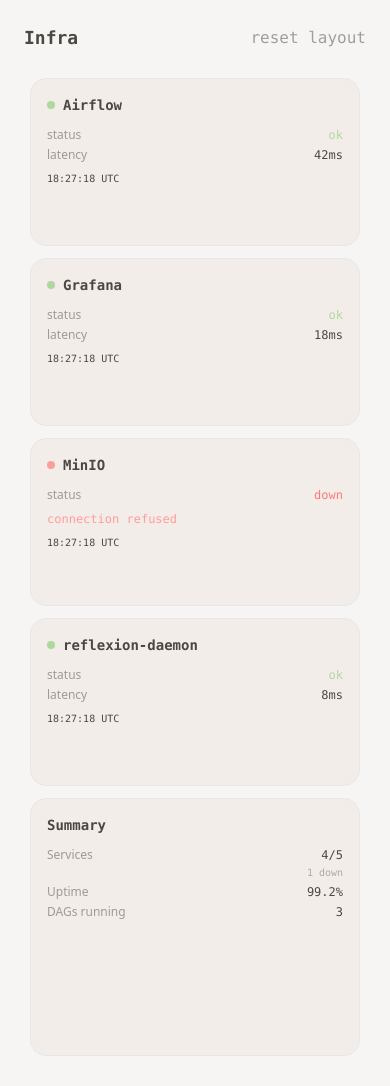
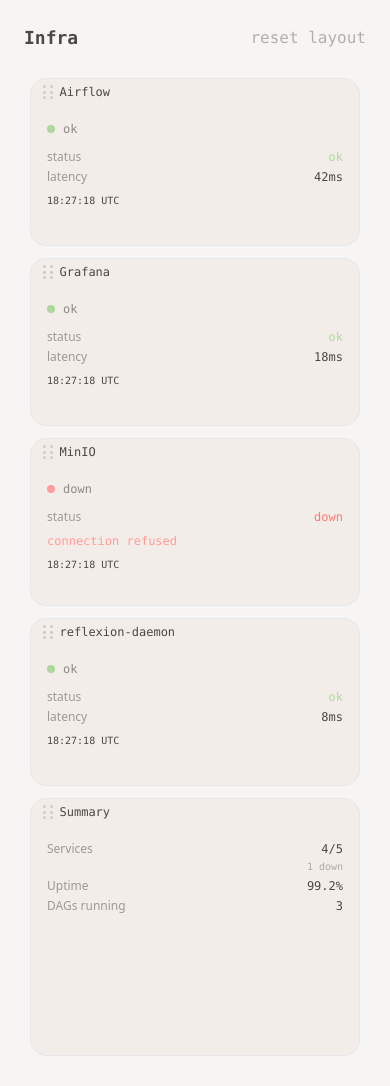
Before and after one commit to ikazen/enemy-controller, a FastAPI app: page / in a window 390 px wide. Shown: the part 64-1150 px from the top of the page. Run offline with FastAPI, Linux system fonts and the light colour scheme; some libraries are stand-ins or nearby versions.

Commit message:
feat: GridStack drag handle 스트립, resize dot 패턴, 모바일 정적 레이아웃

```diff
--- a/templates/base.html
+++ b/templates/base.html
@@ -11,8 +11,79 @@
   <script src="/static/htmx.min.js"></script>
   <script src="/static/gridstack-all.js"></script>
   <style>
-    .grid-stack-item-content { inset: 0; position: absolute; }
-    .grid-stack-item-content > .card { height: 100%; overflow-y: auto; }
+    /* GridStack item shell */
+    .grid-stack-item-content {
+      inset: 0;
+      position: absolute;
+      display: flex;
+      flex-direction: column;
+    }
+    .grid-stack-item-content > .card {
+      flex: 1;
+      min-height: 0;
+      overflow: hidden;
+      display: flex;
+      flex-direction: column;
+    }
+    .card-scroll { flex: 1; overflow-y: auto; min-height: 0; }
+
+    /* Drag handle strip */
+    .gs-drag-handle {
+      display: flex;
+      align-items: center;
+      gap: 6px;
+      padding: 5px 12px;
+      border-bottom: 1px solid oklch(var(--bc) / 0.08);
+      cursor: grab;
+      user-select: none;
+      flex-shrink: 0;
+      transition: background 0.15s;
+    }
+    .gs-drag-handle:hover { background: oklch(var(--bc) / 0.04); }
+    .gs-drag-handle:active { cursor: grabbing; }
+
+    .gs-drag-handle .grip {
+      display: grid;
+      grid-template-columns: repeat(2, 4px);
+      gap: 2.5px;
+      opacity: 0.2;
+      transition: opacity 0.15s;
+    }
+    .gs-drag-handle:hover .grip { opacity: 0.45; }
+    .gs-drag-handle .grip span {
+      width: 3px; height: 3px;
+      border-radius: 50%;
+      background: currentColor;
+    }
+
+    /* Mobile: no grab cursor */
+    @media (max-width: 767px) {
+      .gs-drag-handle { cursor: default; }
+    }
+
+    /* Resize handle — dot pattern, hover-only */
+    .grid-stack > .grid-stack-item > .ui-resizable-handle.ui-resizable-se {
+      width: 14px;
+      height: 14px;
+      right: 4px;
+      bottom: 4px;
+      background:
+        radial-gradient(circle, oklch(var(--bc) / 0.35) 1.2px, transparent 1.2px) 0 0 / 5px 5px,
+        radial-gradient(circle, oklch(var(--bc) / 0.35) 1.2px, transparent 1.2px) 5px 5px / 5px 5px;
+      background-repeat: repeat;
+      opacity: 0;
+      transition: opacity 0.15s;
+      cursor: se-resize;
+    }
+    .grid-stack > .grid-stack-item:hover > .ui-resizable-handle.ui-resizable-se { opacity: 1; }
+
+    /* Hover ring on card */
+    .grid-stack-item-content > .card {
+      transition: box-shadow 0.15s;
+    }
+    .grid-stack > .grid-stack-item:hover > .grid-stack-item-content > .card {
+      box-shadow: 0 0 0 1.5px oklch(var(--bc) / 0.12);
+    }
   </style>
 </head>
 <body class="min-h-screen bg-base-100">
--- a/templates/partials/grid.html
+++ b/templates/partials/grid.html
@@ -1,6 +1,6 @@
 <div class="mb-5 flex items-center justify-between">
   <h2 class="text-lg font-semibold font-mono">{{ service.title }}</h2>
-  <button class="btn btn-xs btn-ghost font-mono opacity-50"
+  <button class="btn btn-xs btn-ghost font-mono opacity-40 hover:opacity-80"
           onclick="resetLayout('{{ service.key }}')">reset layout</button>
 </div>
 
@@ -11,7 +11,20 @@
          gs-id="{{ panel.id }}"
          gs-w="{{ panel.grid_w }}"
          gs-h="{{ panel.grid_h }}">
-      <div class="grid-stack-item-content card bg-base-200 border border-base-300 overflow-hidden"
+      <div class="grid-stack-item-content card bg-base-200 border border-base-300">
+
+        <!-- drag handle -->
+        <div class="gs-drag-handle">
+          <div class="grip">
+            <span></span><span></span>
+            <span></span><span></span>
+            <span></span><span></span>
+          </div>
+          <span class="text-xs font-mono text-base-content/35">{{ panel.title }}</span>
+        </div>
+
+        <!-- HTMX content -->
+        <div class="card-scroll"
              id="panel-{{ panel.id }}"
              hx-get="/panels/{{ panel.id }}"
              hx-trigger="load{% if panel.refresh_seconds > 0 %}, every {{ panel.refresh_seconds }}s{% endif %}"
@@ -19,6 +32,8 @@
           <div class="card-body items-center justify-center py-8">
             <span class="loading loading-spinner loading-sm opacity-40"></span>
           </div>
+        </div>
+
       </div>
     </div>
     {% endif %}
@@ -38,6 +53,7 @@
     animate: true,
     float: false,
     staticGrid: isMobile,
+    handle: '.gs-drag-handle',
     resizable: { handles: 'se' },
     margin: 6,
   }, '#panel-grid');
--- a/templates/partials/panel_health.html
+++ b/templates/partials/panel_health.html
@@ -9,7 +9,7 @@
     {% else %}
       <span class="w-2 h-2 rounded-full bg-base-content/20 flex-shrink-0"></span>
     {% endif %}
-    <h3 class="font-semibold text-sm font-mono">{{ panel.title }}</h3>
+    <span class="text-xs font-mono text-base-content/60">{{ data.state }}</span>
   </div>
 
   <div class="flex flex-col gap-1 mt-1">
--- a/templates/partials/panel_metrics.html
+++ b/templates/partials/panel_metrics.html
@@ -1,6 +1,5 @@
 <div class="card-body p-4 gap-2">
-  <h3 class="font-semibold text-sm font-mono">{{ panel.title }}</h3>
-  <div class="flex flex-col gap-1 mt-1">
+  <div class="flex flex-col gap-1">
     {% set metrics = data.metrics if data is mapping else data %}
     {% for m in metrics %}
     <div class="flex justify-between items-center">
--- a/templates/partials/panel_queue_control.html
+++ b/templates/partials/panel_queue_control.html
@@ -1,7 +1,6 @@
 <div class="card-body p-4 gap-3">
-  <h3 class="font-semibold text-sm font-mono text-warning">Queue Control</h3>
   <p class="text-xs text-base-content/50">admin only — insert or cancel jobs</p>
-  <div class="flex flex-col gap-2 mt-1">
+  <div class="flex flex-col gap-2">
     <button class="btn btn-sm btn-outline btn-success font-mono"
             hx-post="/services/reflexion-rondo/queue"
             hx-target="next .action-result"
--- a/templates/partials/panel_scores.html
+++ b/templates/partials/panel_scores.html
@@ -1,6 +1,5 @@
 <div class="card-body p-4 gap-2">
-  <h3 class="font-semibold text-sm font-mono">{{ panel.title }}</h3>
-  <div class="overflow-x-auto mt-1">
+  <div class="overflow-x-auto">
     <table class="table table-xs">
       <thead>
         <tr>
--- a/templates/partials/panel_submissions.html
+++ b/templates/partials/panel_submissions.html
@@ -1,6 +1,5 @@
 <div class="card-body p-4 gap-2">
-  <h3 class="font-semibold text-sm font-mono">{{ panel.title }}</h3>
-  <div class="flex flex-col gap-2 mt-1">
+  <div class="flex flex-col gap-2">
     {% for row in data %}
     <div class="flex flex-col">
       <span class="text-xs font-mono">{{ row.competition }}</span>
```
Also changed, not shown: templates/partials/panel_queue.html (+4 -7 lines), tests/test_security.py (+2 -2 lines). Lines whose indentation alone changed are shown as unchanged.
